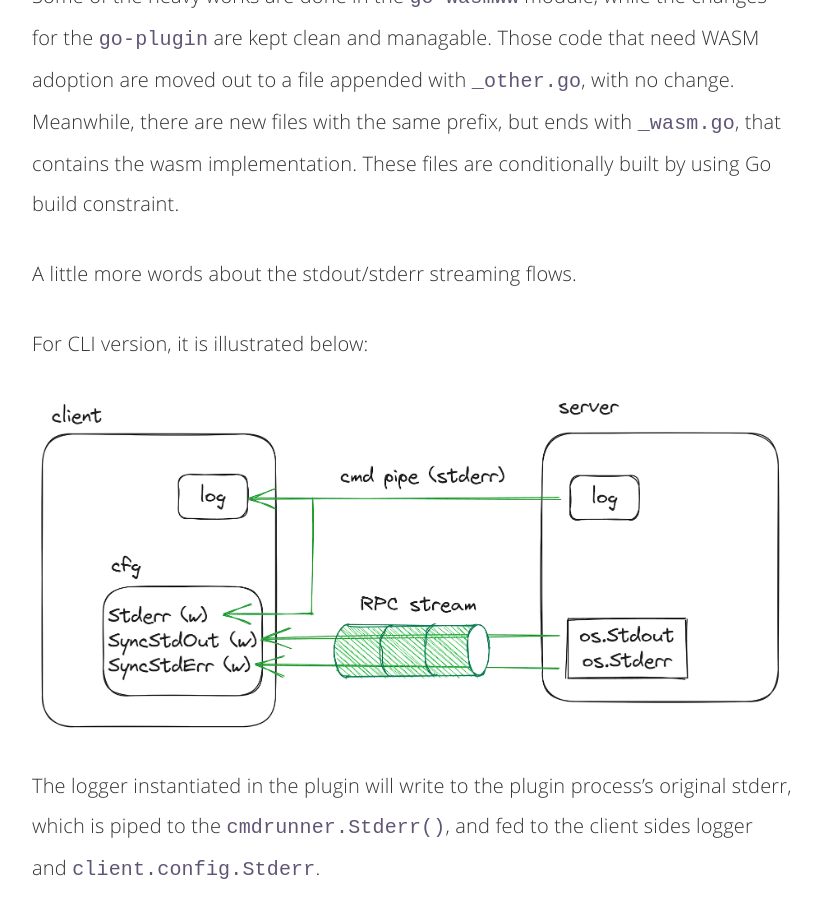
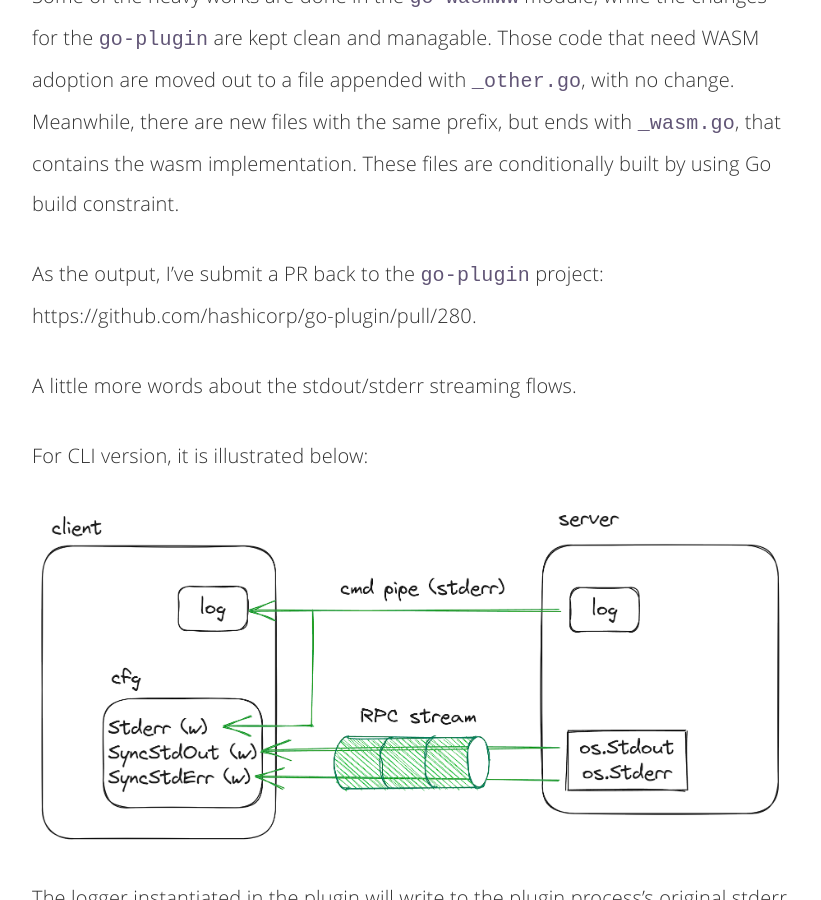
Before and after one commit to magodo/magodo.github.io, a Jekyll site: the page built from _posts/2023-10-18-terraform-in-browser.md, in a window 1280 px wide and 900 px high, scrolled down 11425 px. Shown: the whole window, without its empty margins (228-1049 px from the left). Built offline with Jekyll 4.4.1, drawn with Linux system fonts in a browser that asks for light colours; comment, search, counter and statistics services are not loaded.

Commit message:
mention the pr

```diff
--- a/_posts/2023-10-18-terraform-in-browser.md
+++ b/_posts/2023-10-18-terraform-in-browser.md
@@ -284,6 +284,8 @@ Instead of using the `os.Pipe()` to create the two pairs of pipes for stdout and
 
 This is pretty much what we've done for supporting wasm for the `go-plugin`. Some of the heavy works are done in the `go-wasmww` module, while the changes for the `go-plugin` are kept clean and managable. Those code  that need WASM adoption are moved out to a file appended with `_other.go`, with no change. Meanwhile, there are new files with the same prefix, but ends with `_wasm.go`, that contains the wasm implementation. These files are conditionally built by using Go build constraint.
 
+As the output, I've submit a PR back to the `go-plugin` project: https://github.com/hashicorp/go-plugin/pull/280.
+
 A little more words about the stdout/stderr streaming flows.
 
 For CLI version, it is illustrated below:
```
